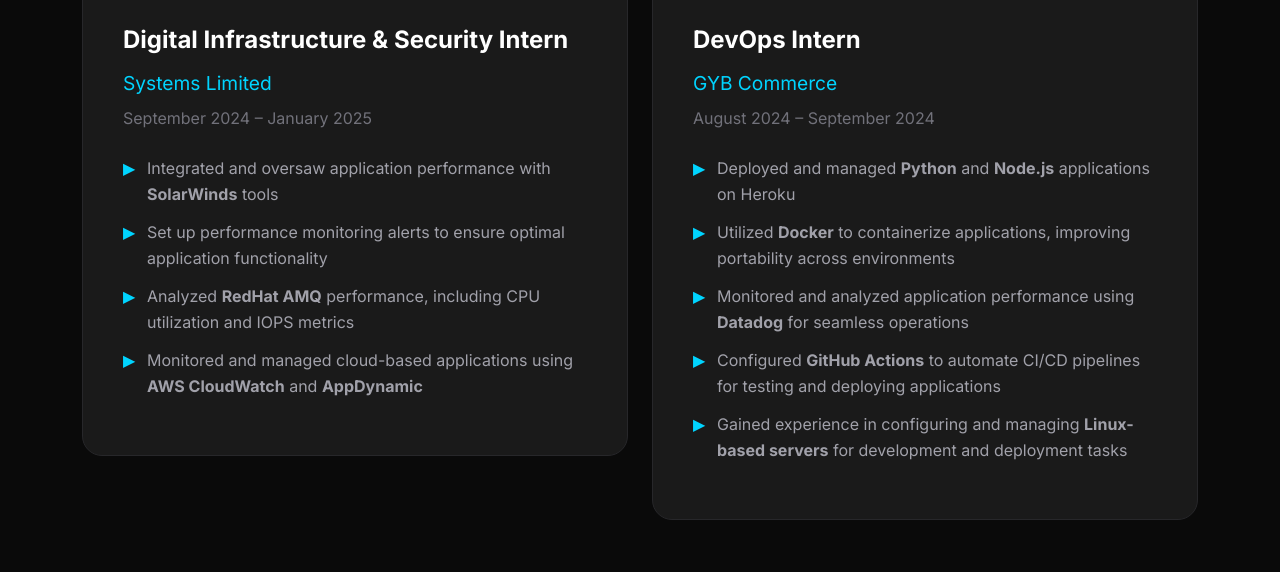
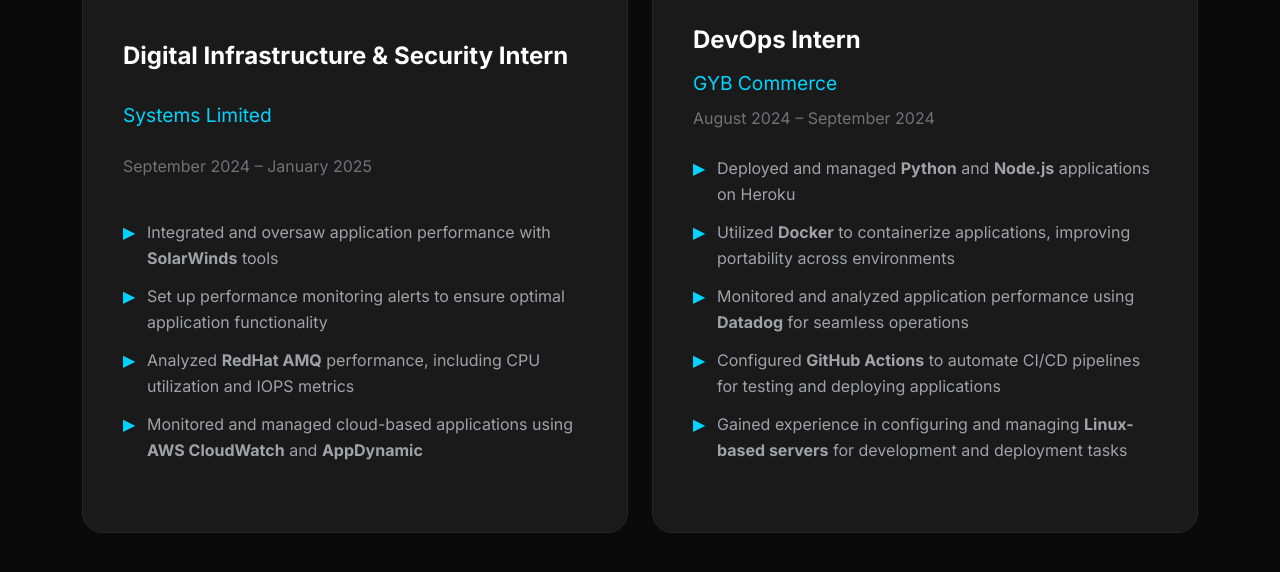
Before and after one commit to ShayanTofique/gcp-portfolio-deployment-project, a website: page frontend/index.html in a window 1280 px wide. Shown: the part 2416-2988 px from the top of the page. Drawn offline with nearby package versions, Linux system fonts and the light colour scheme.

Commit message:
Change styling for experience section

```diff
--- a/frontend/index.html
+++ b/frontend/index.html
@@ -396,6 +396,9 @@
       transition: all 0.3s ease;
       position: relative;
       overflow: hidden;
+      display: flex;
+      flex-direction: column;
+      justify-content: space-between;
     }
 
     .experience-card::before {
@@ -407,6 +410,24 @@
       height: 4px;
       background: var(--gradient-primary);
     }
+
+    /* Force equal height for experience cards in the same row */
+    #experience .row {
+      display: flex;
+      flex-wrap: wrap;
+    }
+
+    #experience .col-lg-6 {
+      display: flex;
+    }
+
+    #experience .experience-card {
+      flex: 1;
+      display: flex;
+      flex-direction: column;
+      justify-content: space-between;
+    }
+
 
     .experience-card:hover {
       background: rgba(0, 212, 255, 0.02);
@@ -723,7 +744,7 @@
     </div>
   </nav>
 
- <!-- Hero Section -->
+  <!-- Hero Section -->
   <section id="hero">
     <!-- Floating elements -->
     <div class="floating-element"></div>
```
